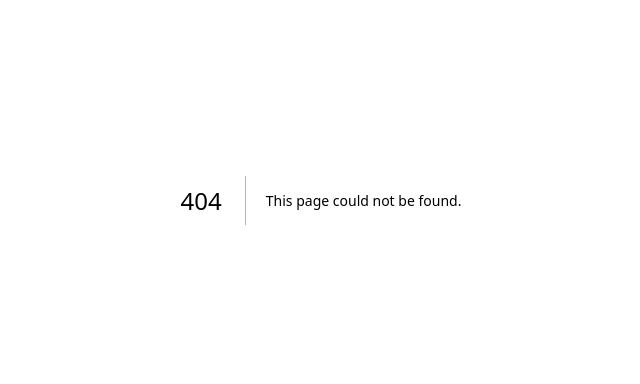
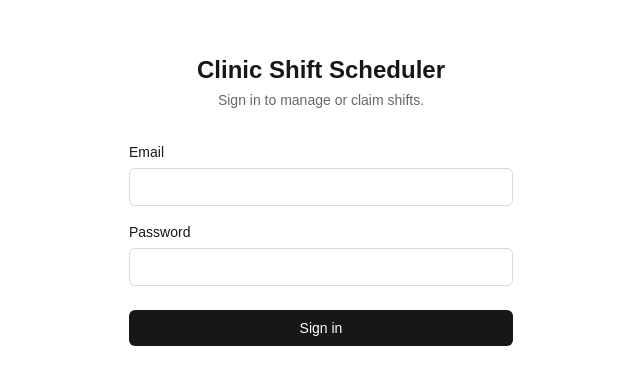
Before and after one commit to AnirudhMemani/clinic-shift-scheduler, a Next.js app: page /login in a window 1280 px wide. Before the commit this address had no page. Shown: the part 200-584 px from the top of the page, without its empty margins (319-959 px from the left). Built offline with nearby package versions, Linux system fonts and the light colour scheme; no server answers.

Commit message:
feat: add login page, route guards, and protected home

```diff
--- /dev/null
+++ b/src/app/login/actions.ts
@@ -0,0 +1,45 @@
+"use server";
+
+import { AuthError } from "next-auth";
+
+import { signIn } from "@/auth";
+import { loginSchema } from "@/auth/validation";
+
+export type LoginState = { error?: string };
+
+/**
+ * Login server action. Validates input, then delegates to Auth.js `signIn`.
+ *
+ * On success `signIn` throws a redirect (NEXT_REDIRECT) which must propagate, so
+ * only `AuthError` is caught and turned into a friendly message. We keep the
+ * message generic ("invalid email or password") to avoid leaking which field
+ * was wrong.
+ */
+export async function loginAction(
+  _prevState: LoginState,
+  formData: FormData,
+): Promise<LoginState> {
+  const parsed = loginSchema.safeParse({
+    email: formData.get("email"),
+    password: formData.get("password"),
+  });
+
+  if (!parsed.success) {
+    return { error: "Enter a valid email and password." };
+  }
+
+  try {
+    await signIn("credentials", {
+      ...parsed.data,
+      redirectTo: "/",
+    });
+  } catch (error) {
+    if (error instanceof AuthError) {
+      return { error: "Invalid email or password." };
+    }
+    // Re-throw redirects and anything unexpected.
+    throw error;
+  }
+
+  return {};
+}
--- /dev/null
+++ b/src/app/login/login-form.tsx
@@ -0,0 +1,57 @@
+"use client";
+
+import { useActionState } from "react";
+
+import { loginAction, type LoginState } from "./actions";
+
+const initialState: LoginState = {};
+
+export function LoginForm() {
+  const [state, formAction, pending] = useActionState(loginAction, initialState);
+
+  return (
+    <form action={formAction} className="flex flex-col gap-4">
+      <div className="flex flex-col gap-1.5">
+        <label htmlFor="email" className="text-sm font-medium">
+          Email
+        </label>
+        <input
+          id="email"
+          name="email"
+          type="email"
+          autoComplete="email"
+          required
+          className="rounded-md border border-black/15 bg-transparent px-3 py-2 text-sm outline-none focus:border-black/40 dark:border-white/20 dark:focus:border-white/50"
+        />
+      </div>
+
+      <div className="flex flex-col gap-1.5">
+        <label htmlFor="password" className="text-sm font-medium">
+          Password
+        </label>
+        <input
+          id="password"
+          name="password"
+          type="password"
+          autoComplete="current-password"
+          required
+          className="rounded-md border border-black/15 bg-transparent px-3 py-2 text-sm outline-none focus:border-black/40 dark:border-white/20 dark:focus:border-white/50"
+        />
+      </div>
+
+      {state.error ? (
+        <p role="alert" className="text-sm text-red-600 dark:text-red-400">
+          {state.error}
+        </p>
+      ) : null}
+
+      <button
+        type="submit"
+        disabled={pending}
+        className="mt-2 rounded-md bg-foreground px-4 py-2 text-sm font-medium text-background transition-opacity hover:opacity-90 disabled:opacity-50"
+      >
+        {pending ? "Signing in…" : "Sign in"}
+      </button>
+    </form>
+  );
+}
--- /dev/null
+++ b/src/app/login/page.tsx
@@ -0,0 +1,25 @@
+import { redirect } from "next/navigation";
+
+import { auth } from "@/auth";
+
+import { LoginForm } from "./login-form";
+
+export default async function LoginPage() {
+  // Already signed in? Skip the form.
+  const session = await auth();
+  if (session?.user) redirect("/");
+
+  return (
+    <main className="flex min-h-screen items-center justify-center px-4">
+      <div className="w-full max-w-sm">
+        <div className="mb-8 text-center">
+          <h1 className="text-2xl font-semibold">Clinic Shift Scheduler</h1>
+          <p className="mt-1 text-sm text-black/60 dark:text-white/60">
+            Sign in to manage or claim shifts.
+          </p>
+        </div>
+        <LoginForm />
+      </div>
+    </main>
+  );
+}
--- a/src/app/page.tsx
+++ b/src/app/page.tsx
@@ -1,65 +1,48 @@
-import Image from "next/image";
+import { signOut } from "@/auth";
+import { requireUser } from "@/auth/guards";
 
-export default function Home() {
+export default async function Home() {
+  const user = await requireUser();
+
   return (
-    <div className="flex flex-col flex-1 items-center justify-center bg-zinc-50 font-sans dark:bg-black">
-      <main className="flex flex-1 w-full max-w-3xl flex-col items-center justify-between py-32 px-16 bg-white dark:bg-black sm:items-start">
-        <Image
-          className="dark:invert"
-          src="/next.svg"
-          alt="Next.js logo"
-          width={100}
-          height={20}
-          priority
-        />
-        <div className="flex flex-col items-center gap-6 text-center sm:items-start sm:text-left">
-          <h1 className="max-w-xs text-3xl font-semibold leading-10 tracking-tight text-black dark:text-zinc-50">
-            To get started, edit the page.tsx file.
-          </h1>
-          <p className="max-w-md text-lg leading-8 text-zinc-600 dark:text-zinc-400">
-            Looking for a starting point or more instructions? Head over to{" "}
-            <a
-              href="https://vercel.com/templates?framework=next.js&utm_source=create-next-app&utm_medium=appdir-template-tw&utm_campaign=create-next-app"
-              className="font-medium text-zinc-950 dark:text-zinc-50"
-            >
-              Templates
-            </a>{" "}
-            or the{" "}
-            <a
-              href="https://nextjs.org/learn?utm_source=create-next-app&utm_medium=appdir-template-tw&utm_campaign=create-next-app"
-              className="font-medium text-zinc-950 dark:text-zinc-50"
-            >
-              Learning
-            </a>{" "}
-            center.
-          </p>
-        </div>
-        <div className="flex flex-col gap-4 text-base font-medium sm:flex-row">
-          <a
-            className="flex h-12 w-full items-center justify-center gap-2 rounded-full bg-foreground px-5 text-background transition-colors hover:bg-[#383838] dark:hover:bg-[#ccc] md:w-[158px]"
-            href="https://vercel.com/new?utm_source=create-next-app&utm_medium=appdir-template-tw&utm_campaign=create-next-app"
-            target="_blank"
-            rel="noopener noreferrer"
-          >
-            <Image
-              className="dark:invert"
-              src="/vercel.svg"
-              alt="Vercel logomark"
-              width={16}
-              height={16}
-            />
-            Deploy Now
-          </a>
-          <a
-            className="flex h-12 w-full items-center justify-center rounded-full border border-solid border-black/[.08] px-5 transition-colors hover:border-transparent hover:bg-black/[.04] dark:border-white/[.145] dark:hover:bg-[#1a1a1a] md:w-[158px]"
-            href="https://nextjs.org/docs?utm_source=create-next-app&utm_medium=appdir-template-tw&utm_campaign=create-next-app"
-            target="_blank"
-            rel="noopener noreferrer"
-          >
-            Documentation
-          </a>
-        </div>
-      </main>
-    </div>
+    <main className="mx-auto flex min-h-screen max-w-2xl flex-col justify-center gap-6 px-6">
+      <div>
+        <h1 className="text-2xl font-semibold">Clinic Shift Scheduler</h1>
+        <p className="mt-2 text-sm text-black/60 dark:text-white/60">
+          Signed in as <span className="font-medium">{user.name}</span> (
+          {user.email})
+        </p>
+      </div>
+
+      <dl className="grid grid-cols-[auto_1fr] gap-x-6 gap-y-2 text-sm">
+        <dt className="text-black/50 dark:text-white/50">Role</dt>
+        <dd className="font-medium capitalize">{user.role}</dd>
+        {user.profession ? (
+          <>
+            <dt className="text-black/50 dark:text-white/50">Profession</dt>
+            <dd className="font-medium capitalize">{user.profession}</dd>
+          </>
+        ) : null}
+      </dl>
+
+      <p className="text-sm text-black/50 dark:text-white/50">
+        Shift management, claiming, and the coverage dashboard land in upcoming
+        work.
+      </p>
+
+      <form
+        action={async () => {
+          "use server";
+          await signOut({ redirectTo: "/login" });
+        }}
+      >
+        <button
+          type="submit"
+          className="rounded-md border border-black/15 px-4 py-2 text-sm font-medium transition-colors hover:bg-black/5 dark:border-white/20 dark:hover:bg-white/10"
+        >
+          Sign out
+        </button>
+      </form>
+    </main>
   );
 }
--- /dev/null
+++ b/src/auth/guards.ts
@@ -0,0 +1,35 @@
+import { redirect } from "next/navigation";
+
+import type { Role } from "@/db/schema";
+
+import { auth } from "./index";
+
+/**
+ * Server-side authz helpers for use in Server Components and Server Actions.
+ *
+ * These enforce access on the server — the security boundary the brief requires.
+ * Middleware already redirects logged-out visitors, but these guards also cover
+ * role checks and act as defense-in-depth for anything the matcher misses.
+ */
+
+/** Require any authenticated user; redirect to /login otherwise. */
+export async function requireUser() {
+  const session = await auth();
+  if (!session?.user) redirect("/login");
+  return session.user;
+}
+
+/** Require a specific role; send authenticated-but-wrong-role users home. */
+export async function requireRole(role: Role) {
+  const user = await requireUser();
+  if (user.role !== role) redirect("/");
+  return user;
+}
+
+export function requireManager() {
+  return requireRole("manager");
+}
+
+export function requireStaff() {
+  return requireRole("staff");
+}
```
